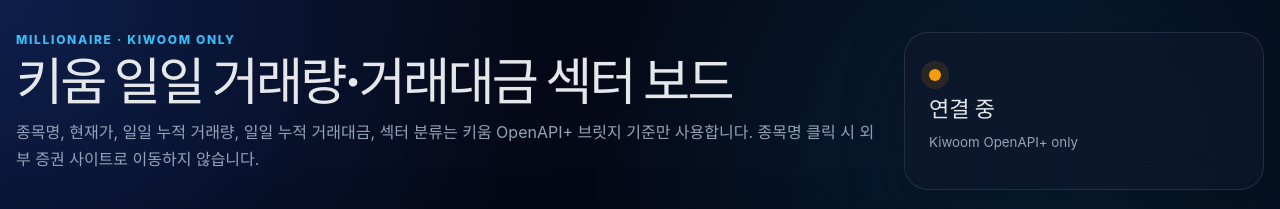
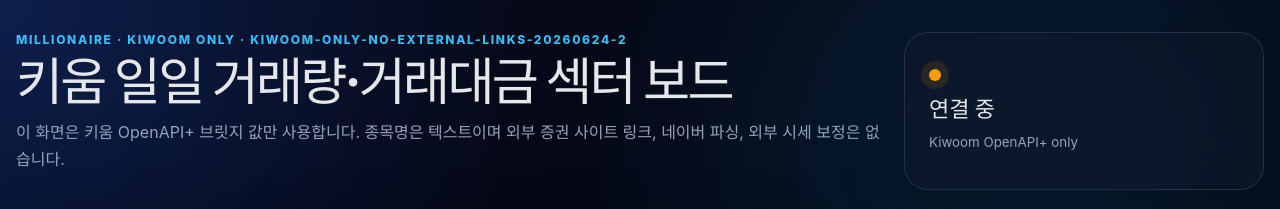
Before and after one commit to sslee1210/millionaire, a React (Vite) app: page / in a window 1280 px wide. Shown: the top 209 px of the page. Built offline with nearby package versions, Linux system fonts and the light colour scheme; no server answers.

Commit message:
Add visible Kiwoom-only UI revision stamp

```diff
--- a/src/App.jsx
+++ b/src/App.jsx
@@ -1,4 +1,6 @@
 import { useEffect, useMemo, useState } from 'react';
+
+const UI_REVISION = 'kiwoom-only-no-external-links-20260624-2';
 
 const DEFAULT_SNAPSHOT = {
   ok: false,
@@ -50,11 +52,10 @@
     <main className="app-shell">
       <header className="hero">
         <div>
-          <p className="eyebrow">Millionaire · Kiwoom Only</p>
+          <p className="eyebrow">Millionaire · Kiwoom Only · {UI_REVISION}</p>
           <h1>키움 일일 거래량·거래대금 섹터 보드</h1>
           <p className="hero-copy">
-            종목명, 현재가, 일일 누적 거래량, 일일 누적 거래대금, 섹터 분류는 키움 OpenAPI+ 브릿지 기준만 사용합니다.
-            종목명 클릭 시 외부 증권 사이트로 이동하지 않습니다.
+            이 화면은 키움 OpenAPI+ 브릿지 값만 사용합니다. 종목명은 텍스트이며 외부 증권 사이트 링크, 네이버 파싱, 외부 시세 보정은 없습니다.
           </p>
         </div>
         <div className={`status-card ${status}`}>
```
